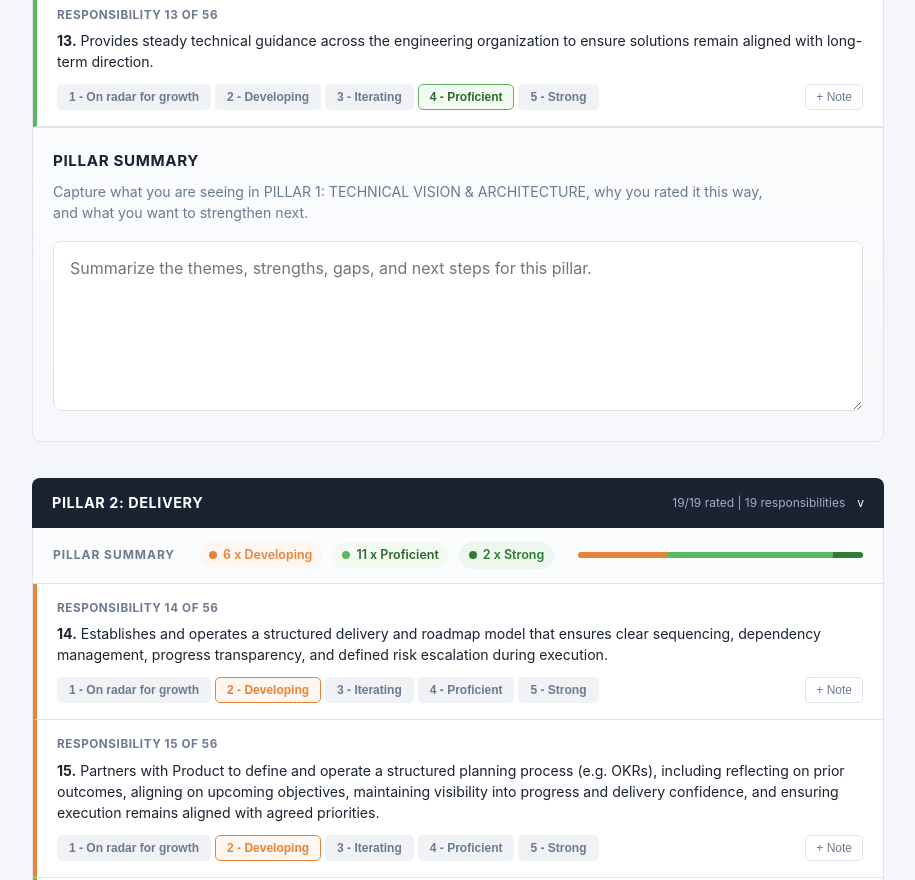
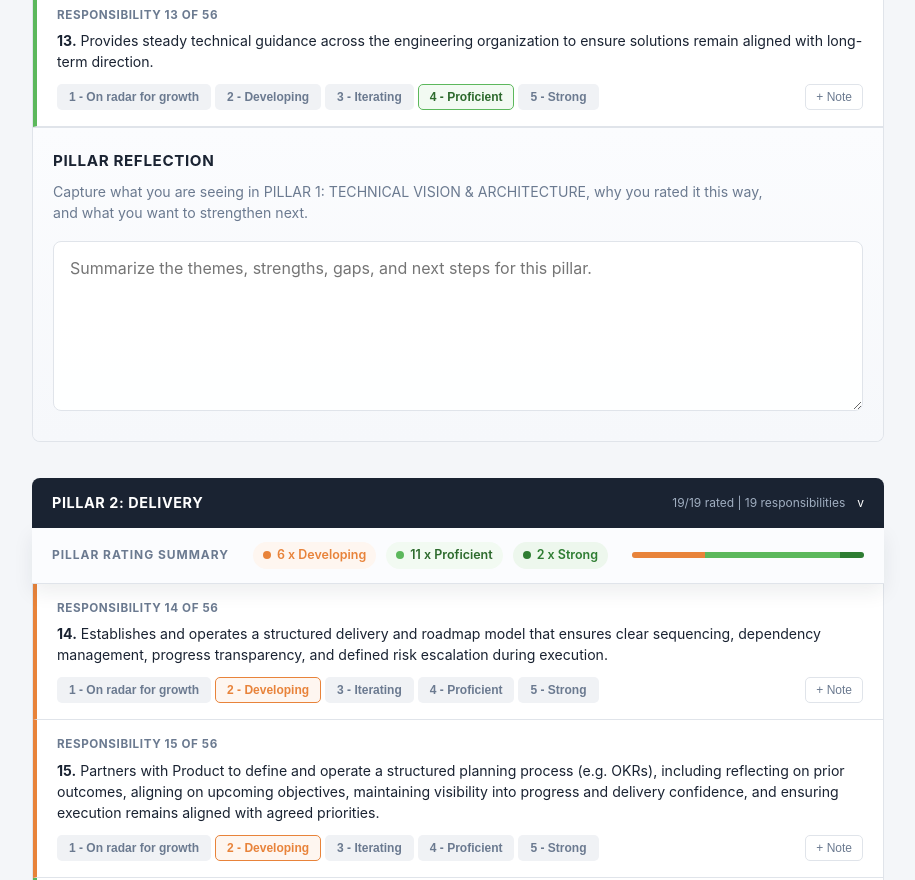
Before and after one commit to peterscottbrownstein/self-assessment, a React app in the folder app/: page / in a window 1280 px wide. Shown: the part 1920-2800 px from the top of the page, without its empty margins (182-1097 px from the left). Built offline with nearby package versions, Linux system fonts and the light colour scheme; the HTML template or start-up script is replaced by a standard one.

Commit message:
Make pillar headers and rating summaries sticky

```diff
--- a/app/src/components/Header.jsx
+++ b/app/src/components/Header.jsx
@@ -1,3 +1,5 @@
+import { useEffect, useRef } from 'react';
+
 function formatTime(iso) {
   if (!iso) return 'Not yet saved';
   return (
@@ -20,8 +22,30 @@ export function Header({
   onExportMarkdown,
   onReset,
 }) {
+  const headerRef = useRef(null);
+
+  useEffect(() => {
+    const header = headerRef.current;
+    if (!header) return undefined;
+
+    const updateHeight = () => {
+      document.documentElement.style.setProperty('--site-header-height', `${header.offsetHeight}px`);
+    };
+
+    updateHeight();
+
+    const observer = new ResizeObserver(updateHeight);
+    observer.observe(header);
+    window.addEventListener('resize', updateHeight);
+
+    return () => {
+      observer.disconnect();
+      window.removeEventListener('resize', updateHeight);
+    };
+  }, []);
+
   return (
-    <header className="site-header">
+    <header ref={headerRef} className="site-header">
       <div>
         <h1>Director of Engineering - Self Assessment</h1>
         <p>
--- a/app/src/components/Pillar.jsx
+++ b/app/src/components/Pillar.jsx
@@ -18,6 +18,7 @@ export function Pillar({
 
   return (
     <div className={`pillar ${collapsed ? 'collapsed' : ''}`}>
+      <div className="pillar-sticky">
         <div className="pillar-header" onClick={() => setCollapsed(c => !c)}>
           <h2>{pillar.title}</h2>
           <span className="pillar-meta">
@@ -26,13 +27,17 @@ export function Pillar({
           <span className="pillar-chevron">v</span>
         </div>
         {!collapsed && (
-        <div className="pillar-body">
           <SummaryBar
             assessmentState={assessmentState}
             items={pillar.items}
-            title="Pillar Summary"
+            title="Pillar Rating Summary"
             className="summary-bar-pillar"
           />
+        )}
+      </div>
+
+      {!collapsed && (
+        <div className="pillar-body">
           {pillar.items.map((item, index) => (
             <Item
               key={item.id}
--- a/app/src/components/PillarSummary.jsx
+++ b/app/src/components/PillarSummary.jsx
@@ -1,8 +1,8 @@
 export function PillarSummary({ pillarTitle, value, onChange }) {
   return (
-    <div className="pillar-summary">
-      <div className="pillar-summary-header">
-        <h3>Pillar Summary</h3>
+    <div className="pillar-reflection">
+      <div className="pillar-reflection-header">
+        <h3>Pillar Reflection</h3>
         <p>
           Capture what you are seeing in {pillarTitle}, why you rated it this way,
           and what you want to strengthen next.
--- a/app/src/index.css
+++ b/app/src/index.css
@@ -10,6 +10,7 @@
   --text: #1a2332;
   --muted: #6b7a90;
   --pillar-bg: #1a2332;
+  --site-header-height: 96px;
 }
 
 *, *::before, *::after { box-sizing: border-box; margin: 0; padding: 0; }
@@ -60,6 +61,7 @@ body { font-family: -apple-system, BlinkMacSystemFont, 'Segoe UI', sans-serif; b
   border-bottom: 1px solid var(--border);
   padding: 14px 20px;
   background: #fbfcfe;
+  box-shadow: 0 8px 20px rgba(26, 35, 50, 0.08);
 }
 .summary-bar-pillar h2 {
   min-width: 110px;
@@ -93,6 +95,11 @@ body { font-family: -apple-system, BlinkMacSystemFont, 'Segoe UI', sans-serif; b
 
 /* PILLAR */
 .pillar { margin-bottom: 36px; }
+.pillar-sticky {
+  position: sticky;
+  top: var(--site-header-height);
+  z-index: 40;
+}
 .pillar-header {
   background: var(--pillar-bg); color: white;
   padding: 14px 20px; border-radius: 8px 8px 0 0;
@@ -219,25 +226,25 @@ body { font-family: -apple-system, BlinkMacSystemFont, 'Segoe UI', sans-serif; b
 .ls-5 { background: var(--r5); }
 .legend-sep { color: var(--border); font-weight: 300; }
 
-/* PILLAR SUMMARY */
-.pillar-summary {
+/* PILLAR REFLECTION */
+.pillar-reflection {
   background: linear-gradient(180deg, #fbfcfe 0%, #f6f8fb 100%);
   border-top: 1px solid var(--border);
   padding: 22px 20px 24px;
 }
-.pillar-summary-header h3 {
+.pillar-reflection-header h3 {
   font-size: 0.95rem;
   font-weight: 700;
   letter-spacing: 0.04em;
   text-transform: uppercase;
 }
-.pillar-summary-header p {
+.pillar-reflection-header p {
   margin-top: 8px;
   color: var(--muted);
   font-size: 0.88rem;
   max-width: 720px;
 }
-.pillar-summary textarea {
+.pillar-reflection textarea {
   width: 100%;
   min-height: 170px;
   padding: 14px 16px;
@@ -251,7 +258,7 @@ body { font-family: -apple-system, BlinkMacSystemFont, 'Segoe UI', sans-serif; b
   transition: border-color 0.12s, background 0.12s, box-shadow 0.12s;
   margin-top: 18px;
 }
-.pillar-summary textarea:focus {
+.pillar-reflection textarea:focus {
   outline: none;
   border-color: #4a90d9;
   background: white;
@@ -264,7 +271,7 @@ body { font-family: -apple-system, BlinkMacSystemFont, 'Segoe UI', sans-serif; b
     flex-direction: column;
   }
 
-  .pillar-summary textarea {
+  .pillar-reflection textarea {
     min-height: 150px;
   }
 }
```
Also changed, not shown: 1 other file (tests, documents, lock files or other folders). Lines whose indentation alone changed are shown as unchanged.
